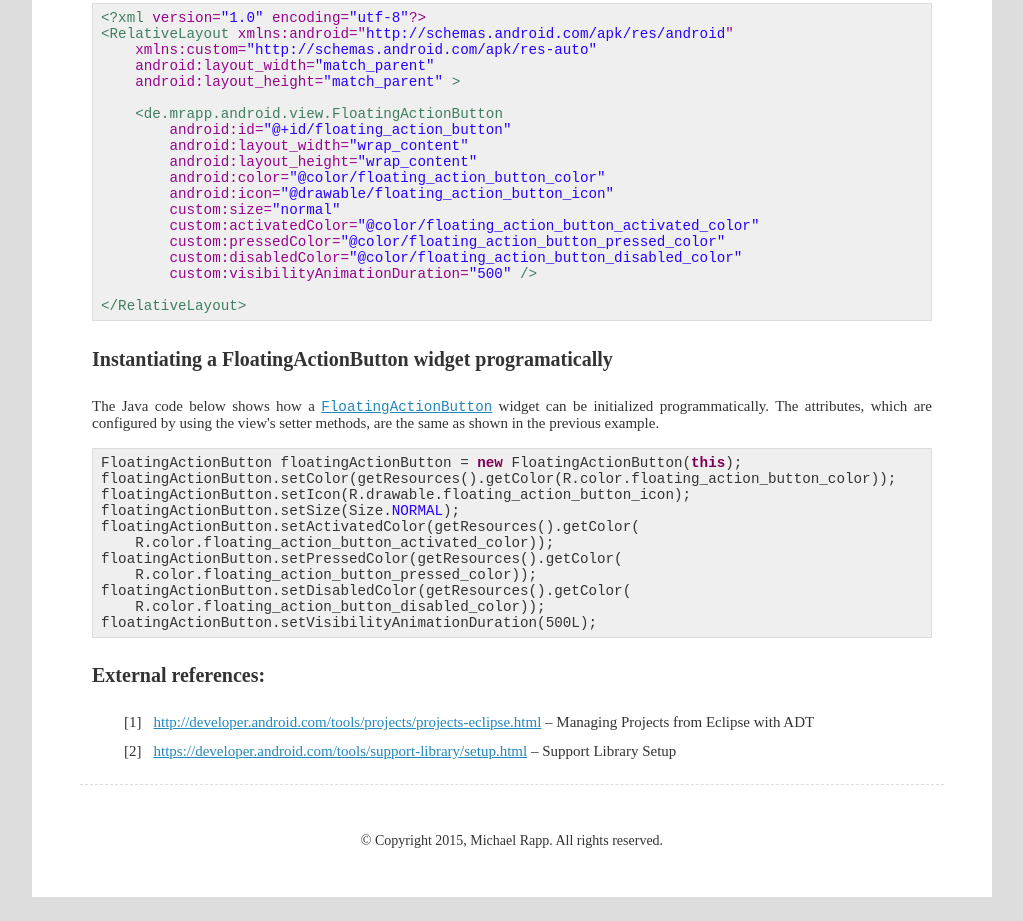
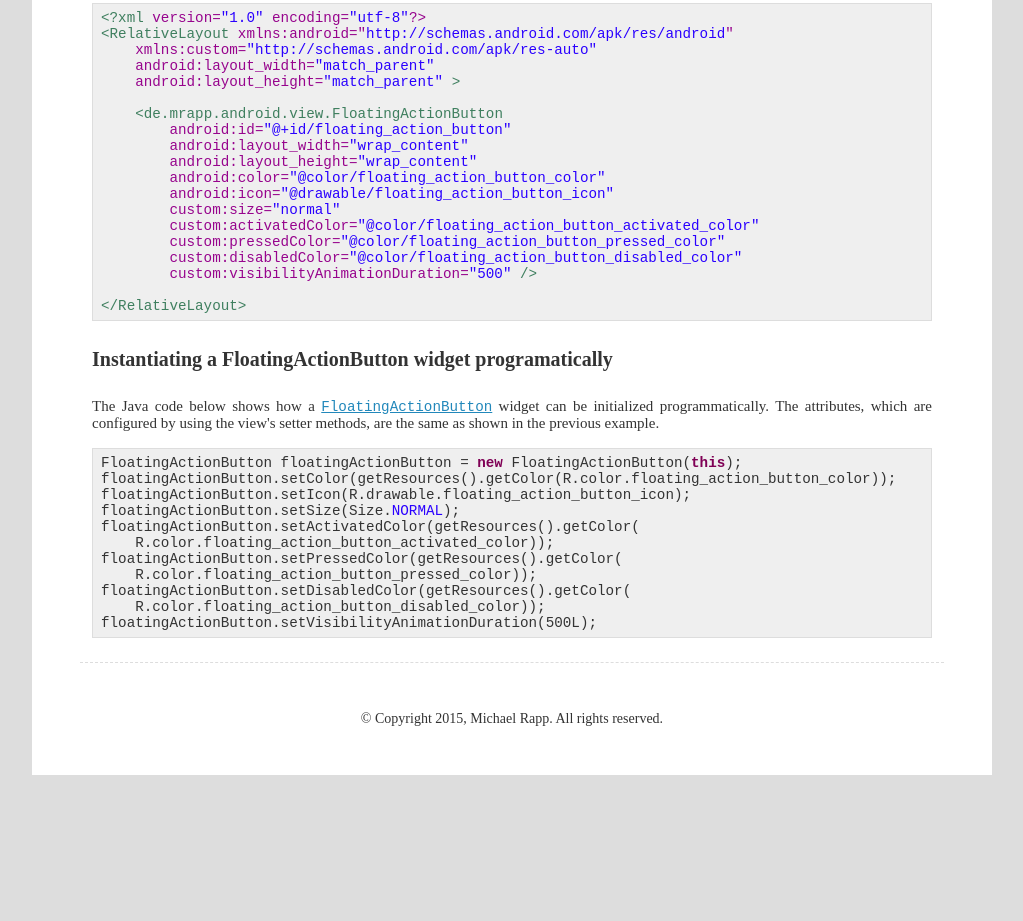
Before and after one commit to michael-rapp/AndroidMaterialViews, a plain HTML site: page doc/examples.html in a window 1280 px wide. Shown: the part 1102-2023 px from the top of the page, without its empty margins (128-1151 px from the left). After the commit the page ends 1901 px from the top, so only its background shows below. Drawn offline with Linux system fonts and the light colour scheme; a web font is replaced by a local one.

Commit message:
Edited documentation.

```diff
--- a/doc/examples.html
+++ b/doc/examples.html
@@ -96,10 +96,6 @@
 <br/>&nbsp;&nbsp;&nbsp;&nbsp;R.color.floating_action_button_disabled_color));
 <br/>floatingActionButton.setVisibilityAnimationDuration(500L);</div>
 
-                <h4>External references:</h4>
-
-                <div class="reference"><a name="reference1" class="reference">[1]</a><a href="http://developer.android.com/tools/projects/projects-eclipse.html" target="_blank">http://developer.android.com/tools/projects/projects-eclipse.html</a> &#150; Managing Projects from Eclipse with ADT</div>
-                <div class="reference"><a name="reference2" class="reference">[2]</a><a href="https://developer.android.com/tools/support-library/setup.html" target="_blank">https://developer.android.com/tools/support-library/setup.html</a> &#150; Support Library Setup</div>
             </div>
 
             <div class="copyright">
```
Also changed, not shown: doc/index.html (+1 -1 lines), 2 other files.
